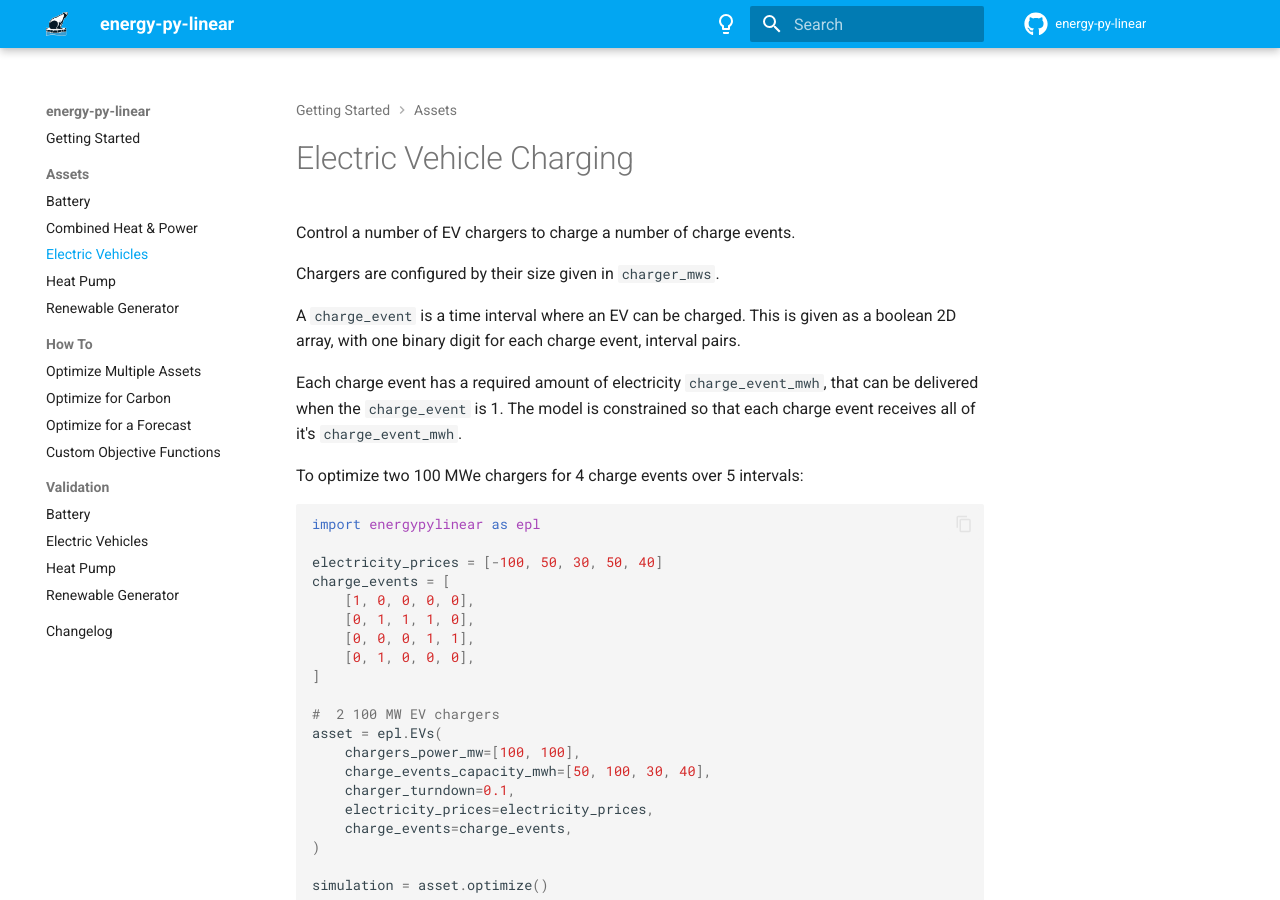
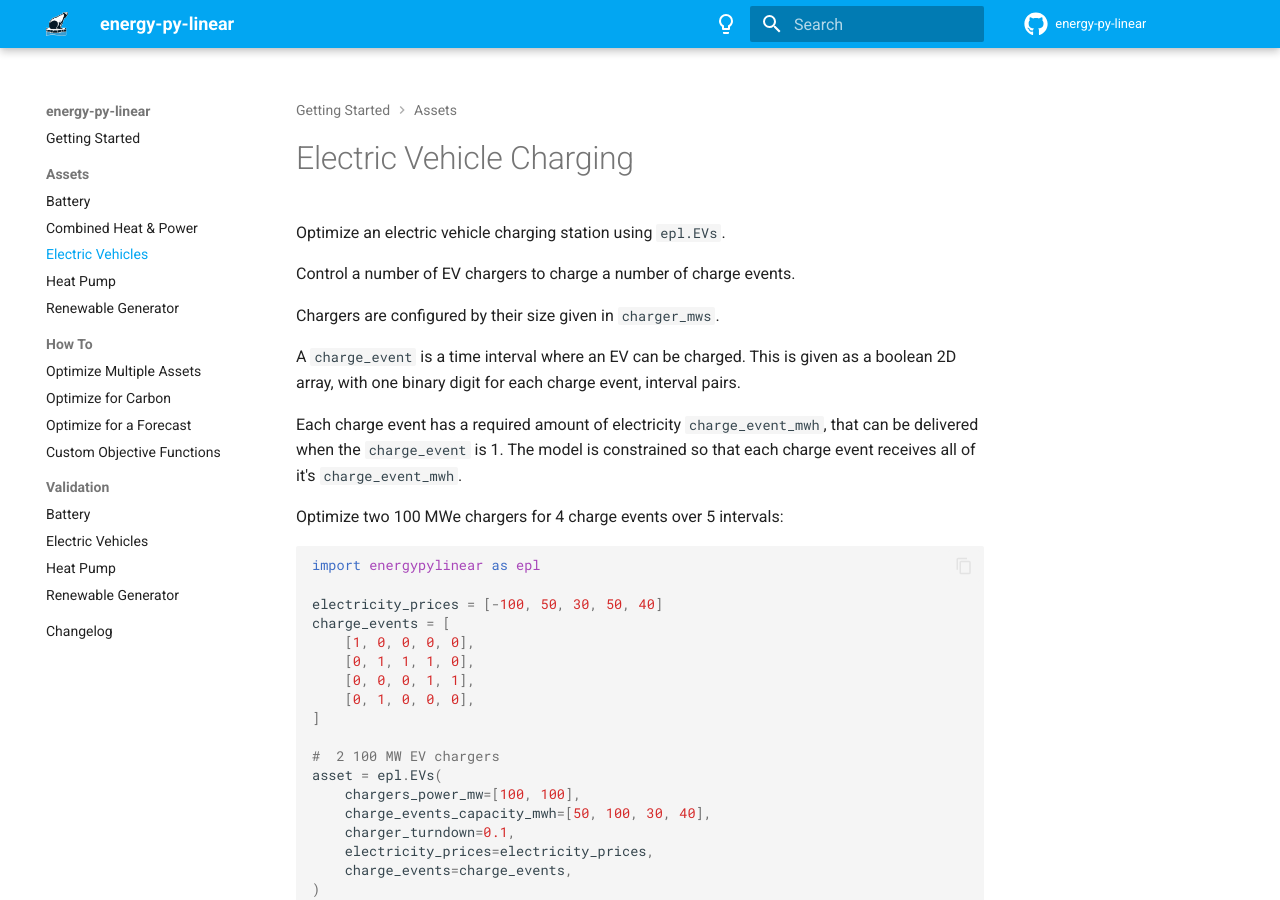
Before and after one commit to ADGEfficiency/energy-py-linear, an MkDocs documentation site: the page built from docs/docs/assets/evs.md, in a window 1280 px wide and 900 px high. Built offline with MkDocs 1.6.1 and Material for MkDocs 9.7.7, drawn with Linux system fonts in a browser that asks for light colours; comment, search, counter and statistics services are not loaded; the version menu is left out.

Commit message:
docs: small docs updates

````diff
--- a/docs/docs/assets/evs.md
+++ b/docs/docs/assets/evs.md
@@ -1,4 +1,6 @@
 # Electric Vehicle Charging
+
+Optimize an electric vehicle charging station using `epl.EVs`.
 
 Control a number of EV chargers to charge a number of charge events.
 
@@ -8,7 +10,7 @@ A `charge_event` is a time interval where an EV can be charged.  This is given a
 
 Each charge event has a required amount of electricity `charge_event_mwh`, that can be delivered when the `charge_event` is 1.  The model is constrained so that each charge event receives all of it's `charge_event_mwh`.
 
-To optimize two 100 MWe chargers for 4 charge events over 5 intervals:
+Optimize two 100 MWe chargers for 4 charge events over 5 intervals:
 
 ```python
 import energypylinear as epl
````
Also changed, not shown: docs/docs/assets/battery.md (+1 -1 lines), docs/docs/assets/chp.md (+1 -1 lines), docs/docs/assets/heat-pump.md (+3 -2 lines).
